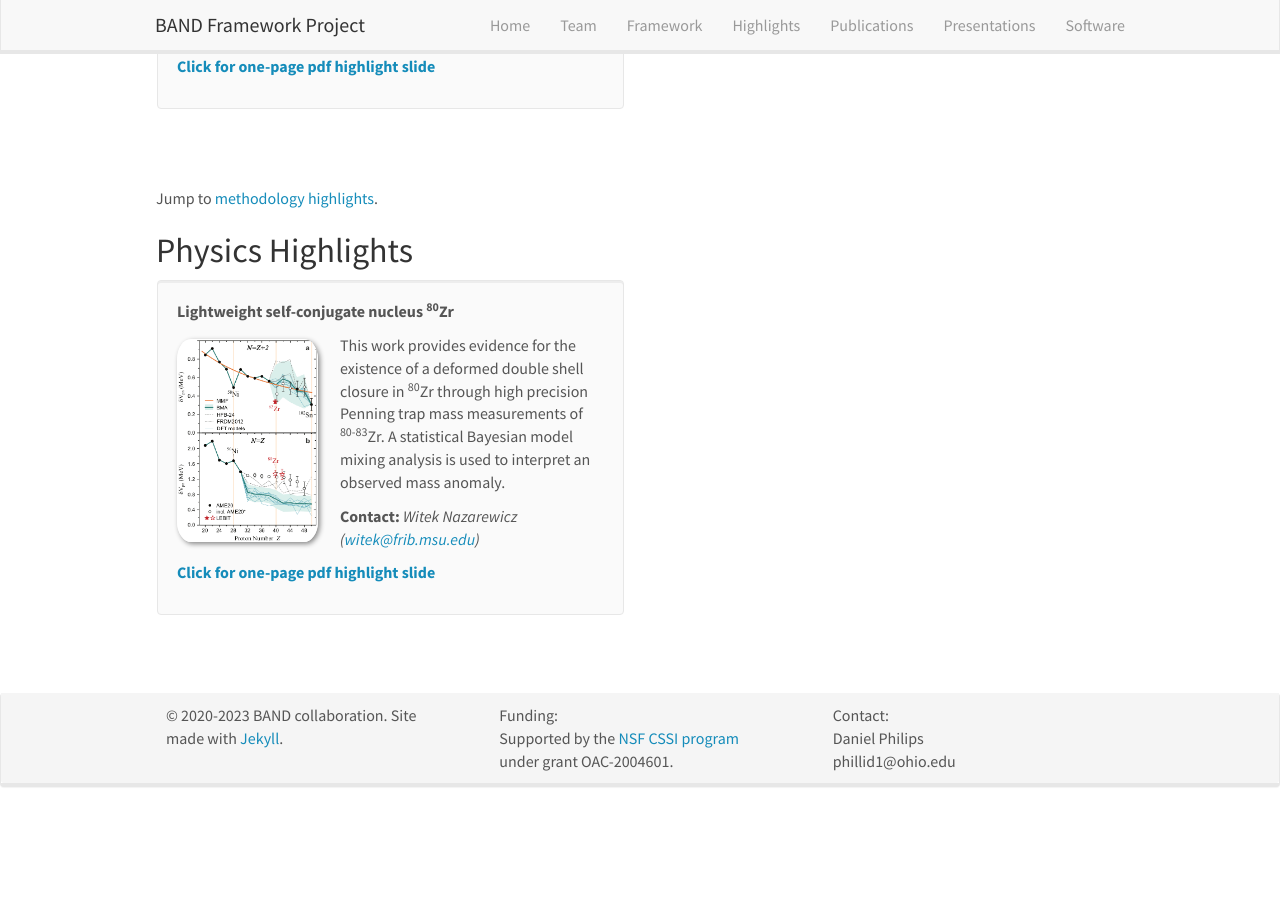
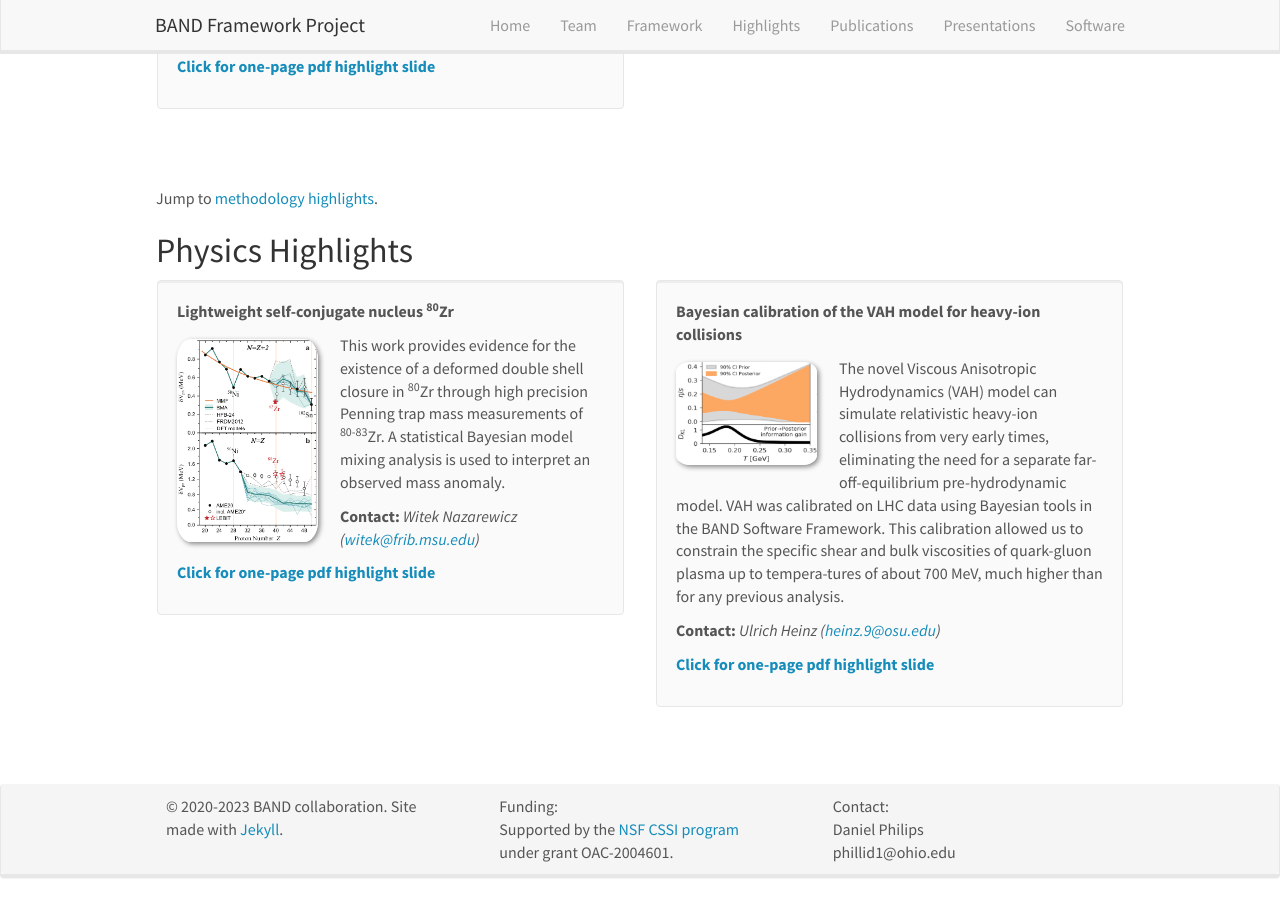
Before and after one commit to bandframework/bandframework.github.io, a Jekyll site: the page built from _pages/highlights.md, in a window 1280 px wide and 900 px high, scrolled down 847 px. Built offline with Jekyll 4.4.1, drawn with Linux system fonts in a browser that asks for light colours; nearby versions of some CDN libraries; before the commit the page ends 1656 px from its top, so only the background shows below that.

Commit message:
new highlight for VAH

```diff
--- a/_data/highlights.yml
+++ b/_data/highlights.yml
@@ -51,3 +51,21 @@
     text: Click for one-page pdf highlight slide
   type: methodology
   display: 1
+
+- title: Bayesian calibration of the VAH model for heavy-ion collisions
+  description: >
+    The novel Viscous Anisotropic Hydrodynamics (VAH) model
+    can simulate relativistic heavy-ion collisions from very early times,
+    eliminating the need for a separate far-off-equilibrium pre-hydrodynamic model.
+    VAH was calibrated on LHC data using  Bayesian tools in the BAND Software Framework.
+    This calibration allowed us to constrain the specific shear and bulk
+    viscosities of quark-gluon plasma up to tempera-tures of about 700 MeV,
+    much higher than for any previous analysis.
+
+  image: VAH.png
+  contact: Ulrich Heinz (<heinz.9@osu.edu>)
+  link:
+    pdf: BANDScienceHighlight_VAH.pdf
+    text: Click for one-page pdf highlight slide
+  type: physics
+  display: 1
```
Also changed, not shown: images/highlightpic/VAH.png (added), 1 other file.
